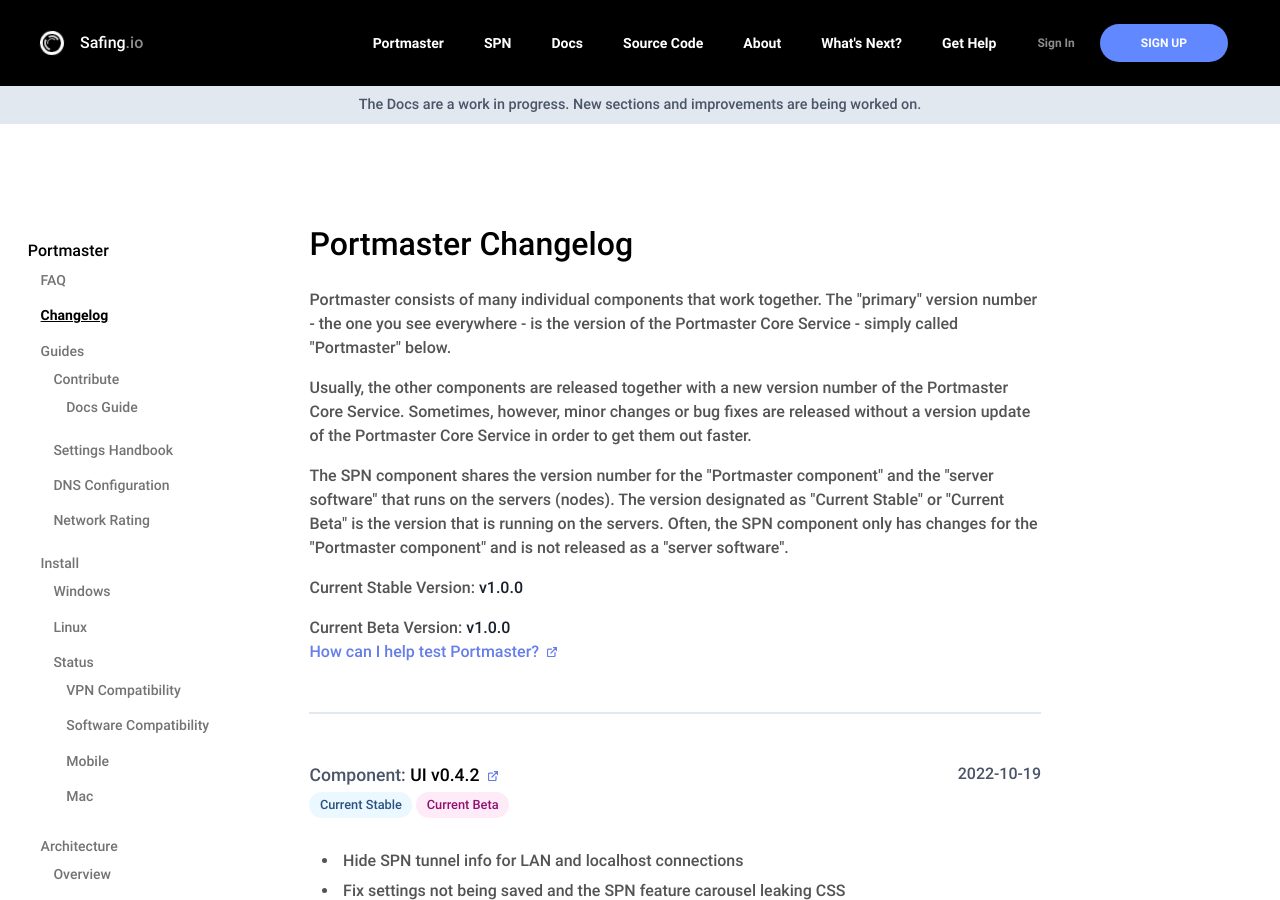
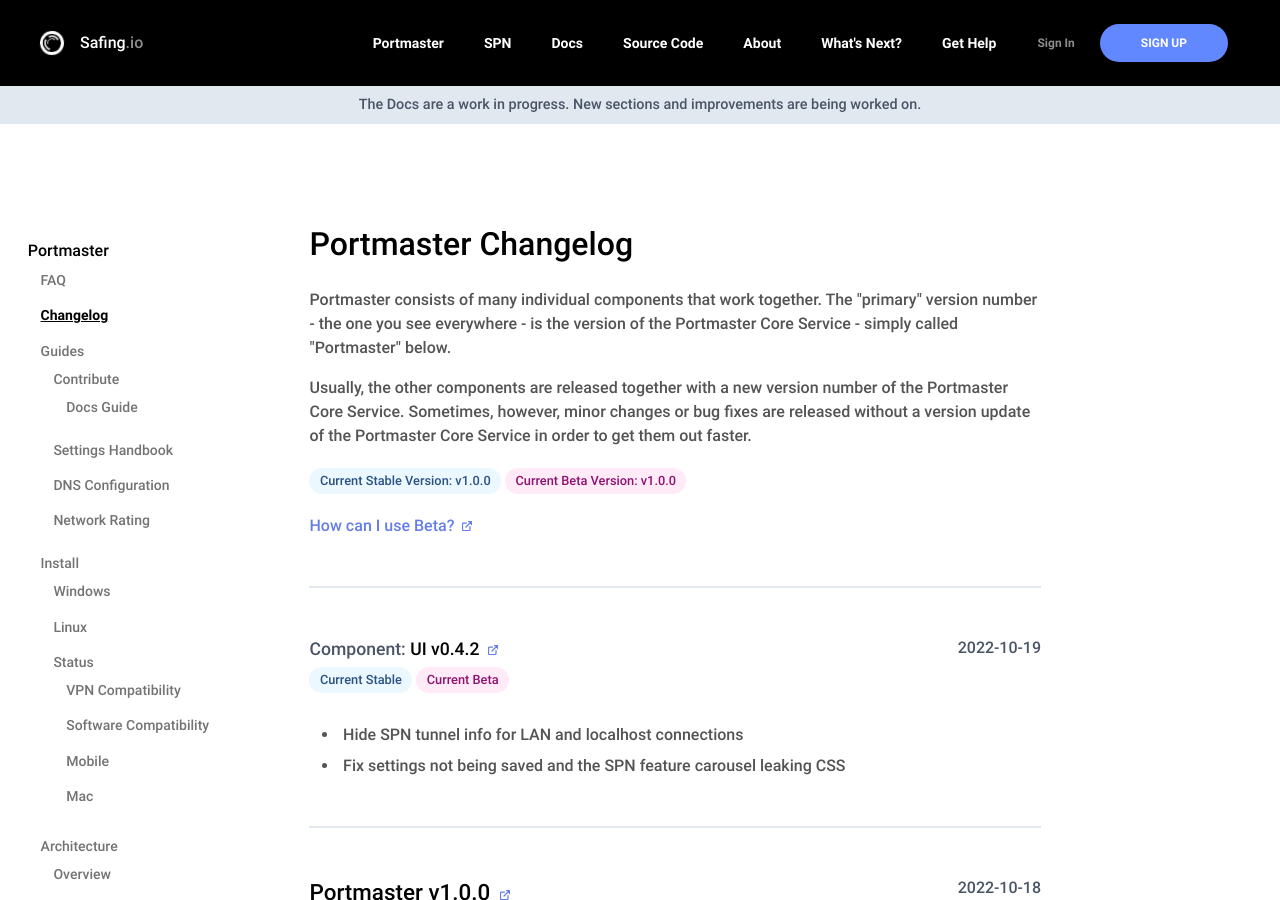
Before and after one commit to safing/docs, a Jekyll site: the page built from portmaster/changelog.html, in a window 1280 px wide and 900 px high. Built offline with Jekyll 4.4.1, drawn with Linux system fonts in a browser that asks for light colours.

Commit message:
Implement review suggestions

```diff
--- a/_data/releases/config.yml
+++ b/_data/releases/config.yml
@@ -4,7 +4,6 @@ repos:
     resource: "windows_amd64/core/portmaster-core.exe"
   - id: spn
     name: "SPN"
-    resource: "linux_amd64/hub/spn-hub"
   - id: portmaster-ui
     tag-names:
       portmaster: "UI"
--- a/portmaster/changelog.html
+++ b/portmaster/changelog.html
@@ -11,29 +11,23 @@ skip_toc: true
   Usually, the other components are released together with a new version number of the Portmaster Core Service.
   Sometimes, however, minor changes or bug fixes are released without a version update of the Portmaster Core Service in order to get them out faster.
 </p>
-<p>
-  The SPN component shares the version number for the "Portmaster component" and the "server software" that runs on the servers (nodes). The version designated as "Current Stable" or "Current Beta" is the version that is running on the servers. Often, the SPN component only has changes for the "Portmaster component" and is not released as a "server software".
+
+<p class="text-gray-700">
+  <span class="changelog-badge stable">
+    Current Stable Version:
+    v{{ site.data.versions.stable.Releases["windows_amd64/core/portmaster-core.exe"] }}
+  </span>
+  <span class="changelog-badge beta">
+    Current Beta Version:
+    v{{ site.data.versions.beta.Releases["windows_amd64/core/portmaster-core.exe"] }}
+  </span>
 </p>
 
-<div class="text-gray-700">
-  <p>
-    Current Stable Version:
-    <span class="text-gray-900">
-      v{{ site.data.versions.stable.Releases["windows_amd64/core/portmaster-core.exe"] }}
-    </span>
-  </p>
-  <p>
-    Current Beta Version:
-    <span class="text-gray-900">
-      v{{ site.data.versions.beta.Releases["windows_amd64/core/portmaster-core.exe"] }}
-    </span>
-    <br>
-    <a href="https://github.com/safing/portmaster/issues/717">
-      How can I help test Portmaster?
-    </a>
-  </p>
-</div>
-
+<p>
+  <a href="https://github.com/safing/portmaster/issues/717">
+    How can I use Beta?
+  </a>
+</p>
 
 {% assign staging-version = true %}
 {% assign releaseSections = site.data.releases.all | group_by: 'date' %}
```
Also changed, not shown: index.md (+1 -1 lines), portmaster/architecture/update-system.md (+4 -4 lines), spn/index.md (+1 -1 lines).
